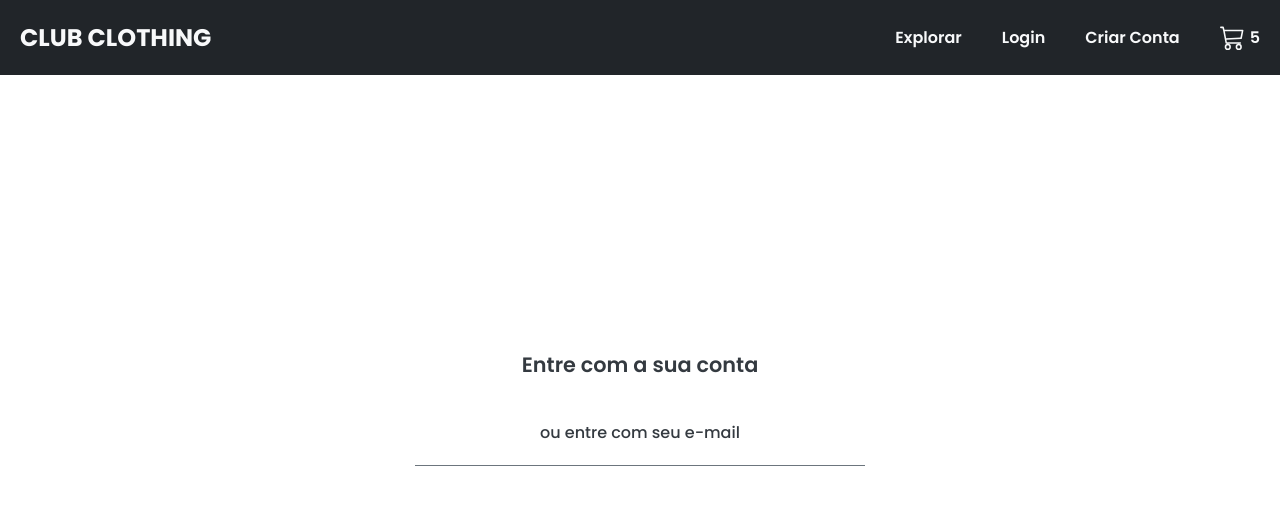
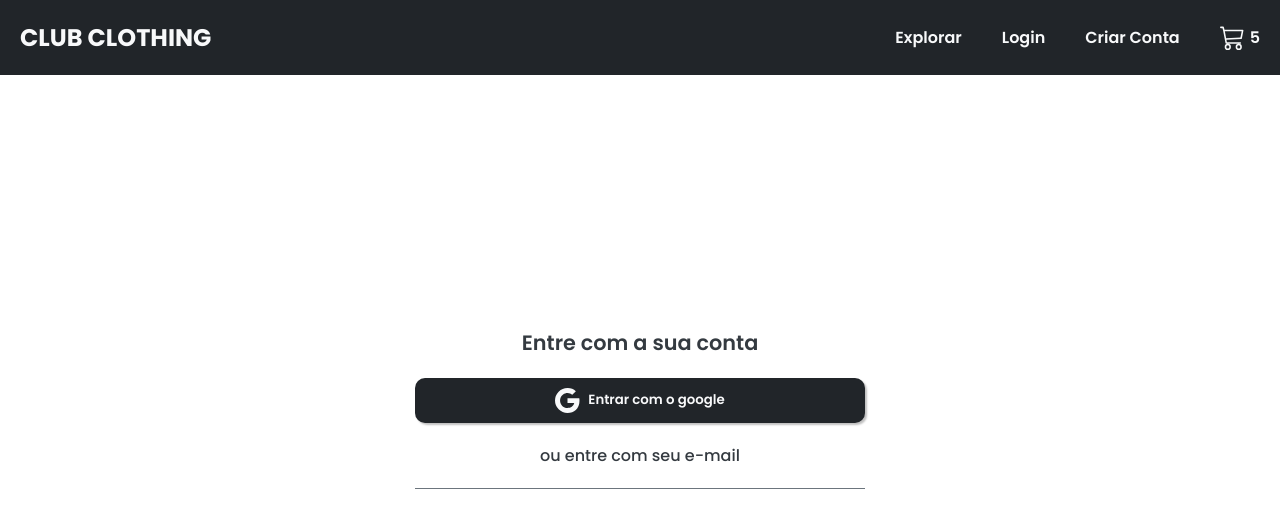
Before and after one commit to Hector-Lopes/ECOMMERCE-SHOP, a React (Create React App) app: page /login in a window 1280 px wide. Shown: the top 528 px of the page. Built offline with nearby package versions, Linux system fonts and the light colour scheme; no server answers.

Commit message:
feat: add custombutton component

```diff
--- /dev/null
+++ b/src/components/custom-button/custom-button.styles.ts
@@ -0,0 +1,32 @@
+import styled from 'styled-components'
+import Colors from '../../theme/theme.colors'
+
+export const CustomButtonContainer = styled.button`
+  width: 100%;
+  background-color: ${Colors.background.dark};
+  color: ${Colors.text.white};
+  display: flex;
+  align-items: center;
+  justify-content: center;
+  border-radius: 10px;
+  box-shadow: 2px 2px 2px rgba(0, 0, 0, 0.25);
+  border: none;
+  padding-top: 10px;
+  padding-bottom: 10px;
+  padding-right: 15px;
+  padding-left: 15px;
+  font-weight: 600;
+  transition: all 0.5s ease;
+
+  &:hover {
+    cursor: pointer;
+    background-color: #000000;
+  }
+`
+
+export const IconContainer = styled.div`
+  margin-right: 8px;
+  height: 100%;
+  display: flex;
+  align-items: center;
+`
--- /dev/null
+++ b/src/components/custom-button/custom-button.tsx
@@ -0,0 +1,17 @@
+import { CustomButtonContainer, IconContainer } from './custom-button.styles'
+
+interface CustomButtonprops {
+  children: React.ReactNode
+  startIcon?: React.ReactNode
+}
+
+const CustomButton: React.FC<CustomButtonprops> = ({ children, startIcon }) => {
+  return (
+    <CustomButtonContainer>
+      {startIcon && <IconContainer>{startIcon}</IconContainer>}
+      {children}
+    </CustomButtonContainer>
+  )
+}
+
+export default CustomButton
--- a/src/pages/login/login.page.tsx
+++ b/src/pages/login/login.page.tsx
@@ -1,3 +1,5 @@
+import { BsGoogle } from 'react-icons/bs'
+import CustomButton from '../../components/custom-button/custom-button'
 import Header from '../../components/header/header.component'
 import {
   LoginContainer,
@@ -14,6 +16,9 @@ const LoginPage = () => {
       <LoginContainer>
         <LoginContent>
           <LoginHeadline>Entre com a sua conta</LoginHeadline>
+          <CustomButton startIcon={<BsGoogle size={25}></BsGoogle>}>
+            Entrar com o google
+          </CustomButton>
           <LoginSubtitle>ou entre com seu e-mail</LoginSubtitle>
           <LoginInputContainer></LoginInputContainer>
           <LoginInputContainer></LoginInputContainer>
```
